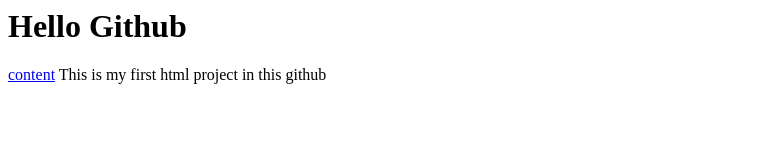
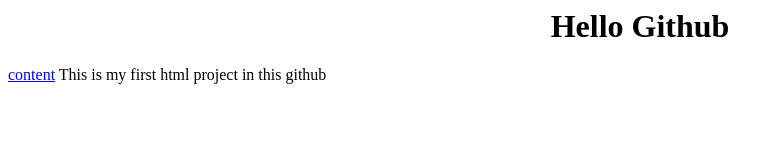
Before and after one commit to sibistriker/1st-webpage, a plain HTML site: page index.html in a window 1280 px wide. Shown: the whole page, without its empty margins (0-783 px from the left). Drawn offline with Linux system fonts and the light colour scheme.

Commit message:
Update index.html

```diff
--- a/index.html
+++ b/index.html
@@ -1,5 +1,5 @@
 <html>
-<h1> Hello Github
+<h1><center> Hello Github </center>
 </h1>
   <a href="content.html"> content</a>
 <body>This is my first html project in this github
```
